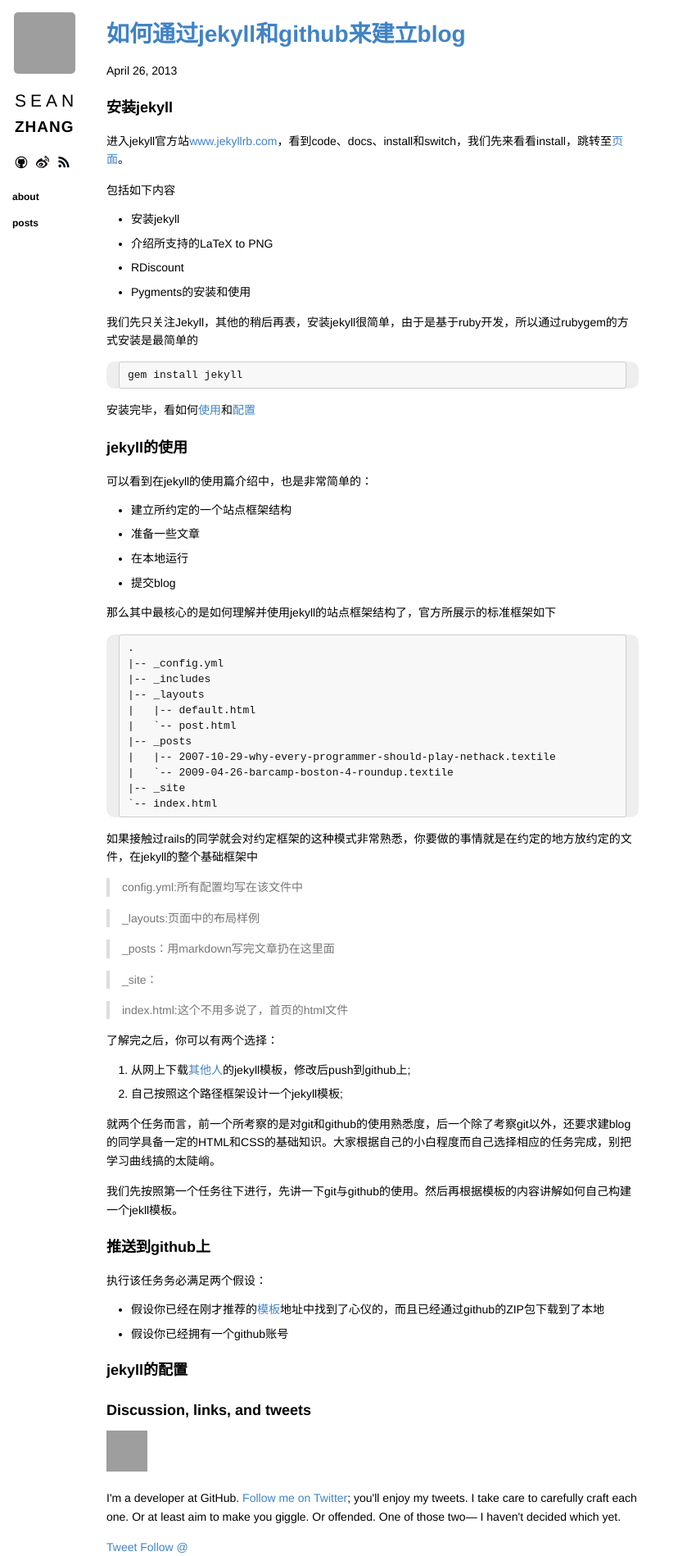
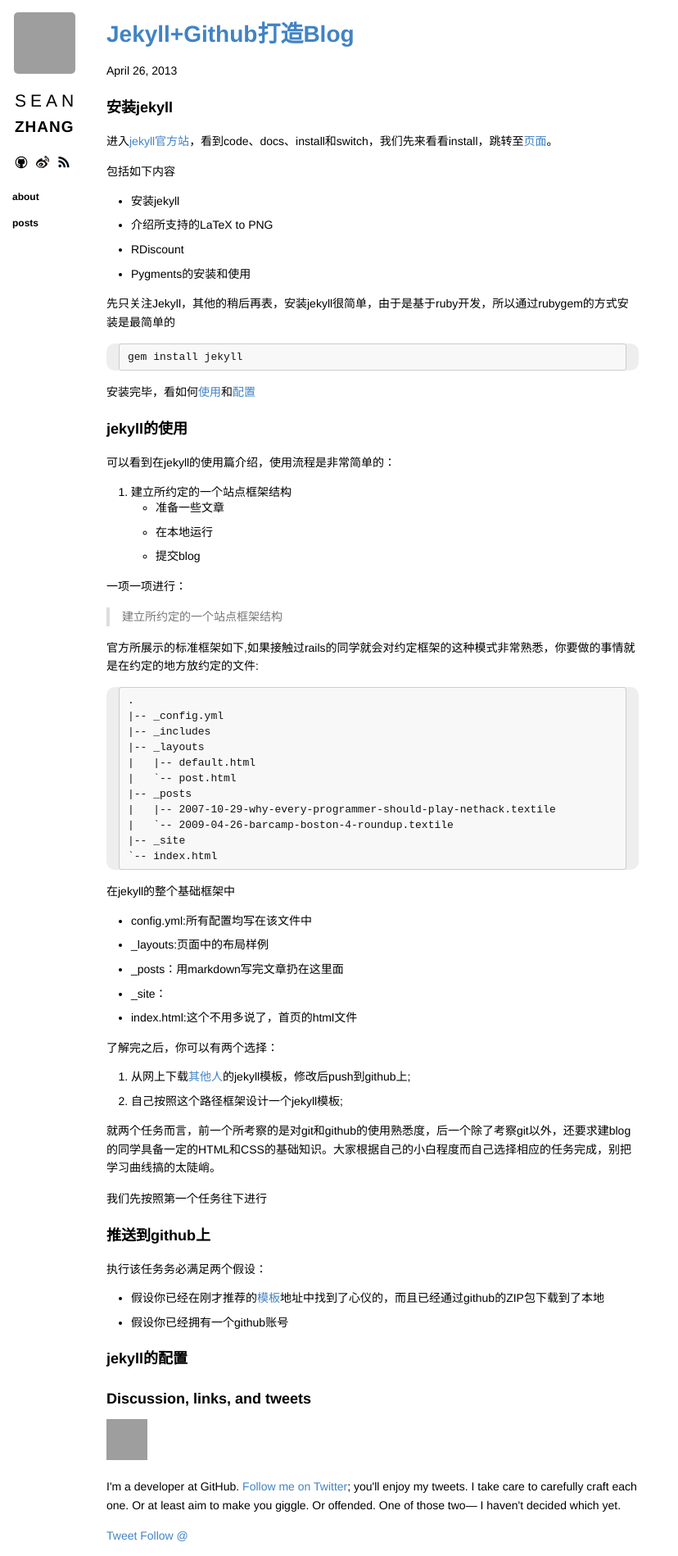
Before and after one commit to psytown/psytown.github.com, a Jekyll site: the page built from _posts/2013-4-26-jekyll.md, in a window 1280 px wide. Shown: the whole page at 82% size, without its empty margins (0-828 px from the left). Built offline with Jekyll 4.4.1, drawn with Linux system fonts in a browser that asks for light colours; nearby versions of some CDN libraries; Markdown is read by kramdown in place of the engine named in the settings; comment, search, counter and statistics services are not loaded; grey boxes are pictures that could not be loaded.

Commit message:
postchange

```diff
--- a/_posts/2013-4-26-jekyll.md
+++ b/_posts/2013-4-26-jekyll.md
@@ -1,11 +1,11 @@
 ---
 layout: post
-title: 如何通过jekyll和github来建立blog
+title: Jekyll+Github打造Blog
 category: posts
 ---
 
 ###安装jekyll
-进入jekyll官方站[www.jekyllrb.com](http://www.jekyllrb.com)，看到code、docs、install和switch，我们先来看看install，跳转至[页面](https://github.com/mojombo/jekyll/wiki/install)。
+进入[jekyll官方站](http://www.jekyllrb.com)，看到code、docs、install和switch，我们先来看看install，跳转至[页面](https://github.com/mojombo/jekyll/wiki/install)。
 
 包括如下内容
 
@@ -14,21 +14,25 @@ category: posts
 - RDiscount
 - Pygments的安装和使用
 
-我们先只关注Jekyll，其他的稍后再表，安装jekyll很简单，由于是基于ruby开发，所以通过rubygem的方式安装是最简单的
+先只关注Jekyll，其他的稍后再表，安装jekyll很简单，由于是基于ruby开发，所以通过rubygem的方式安装是最简单的
 
 	gem install jekyll
 
 安装完毕，看如何[使用](https://github.com/mojombo/jekyll/wiki/usage)和[配置](https://github.com/mojombo/jekyll/wiki/configuration)
 
 ###jekyll的使用
-可以看到在jekyll的使用篇介绍中，也是非常简单的：
+可以看到在jekyll的使用篇介绍，使用流程是非常简单的：
 
-- 建立所约定的一个站点框架结构
+1. 建立所约定的一个站点框架结构
 - 准备一些文章
 - 在本地运行
 - 提交blog
 
-那么其中最核心的是如何理解并使用jekyll的站点框架结构了，官方所展示的标准框架如下
+一项一项进行：
+
+>建立所约定的一个站点框架结构
+
+官方所展示的标准框架如下,如果接触过rails的同学就会对约定框架的这种模式非常熟悉，你要做的事情就是在约定的地方放约定的文件:
 
 	.
 	|-- _config.yml
@@ -42,16 +46,13 @@ category: posts
 	|-- _site
 	`-- index.html
 
-如果接触过rails的同学就会对约定框架的这种模式非常熟悉，你要做的事情就是在约定的地方放约定的文件，在jekyll的整个基础框架中
->config.yml:所有配置均写在该文件中
+在jekyll的整个基础框架中
 
->_layouts:页面中的布局样例
-
->_posts：用markdown写完文章扔在这里面
-
->_site：
-
->index.html:这个不用多说了，首页的html文件
+- config.yml:所有配置均写在该文件中
+- _layouts:页面中的布局样例
+- _posts：用markdown写完文章扔在这里面
+- _site：
+- index.html:这个不用多说了，首页的html文件
 
 了解完之后，你可以有两个选择：
 
@@ -60,7 +61,7 @@ category: posts
 
 就两个任务而言，前一个所考察的是对git和github的使用熟悉度，后一个除了考察git以外，还要求建blog的同学具备一定的HTML和CSS的基础知识。大家根据自己的小白程度而自己选择相应的任务完成，别把学习曲线搞的太陡峭。
 
-我们先按照第一个任务往下进行，先讲一下git与github的使用。然后再根据模板的内容讲解如何自己构建一个jekll模板。
+我们先按照第一个任务往下进行
 
 ###推送到github上
 执行该任务务必满足两个假设：
```
